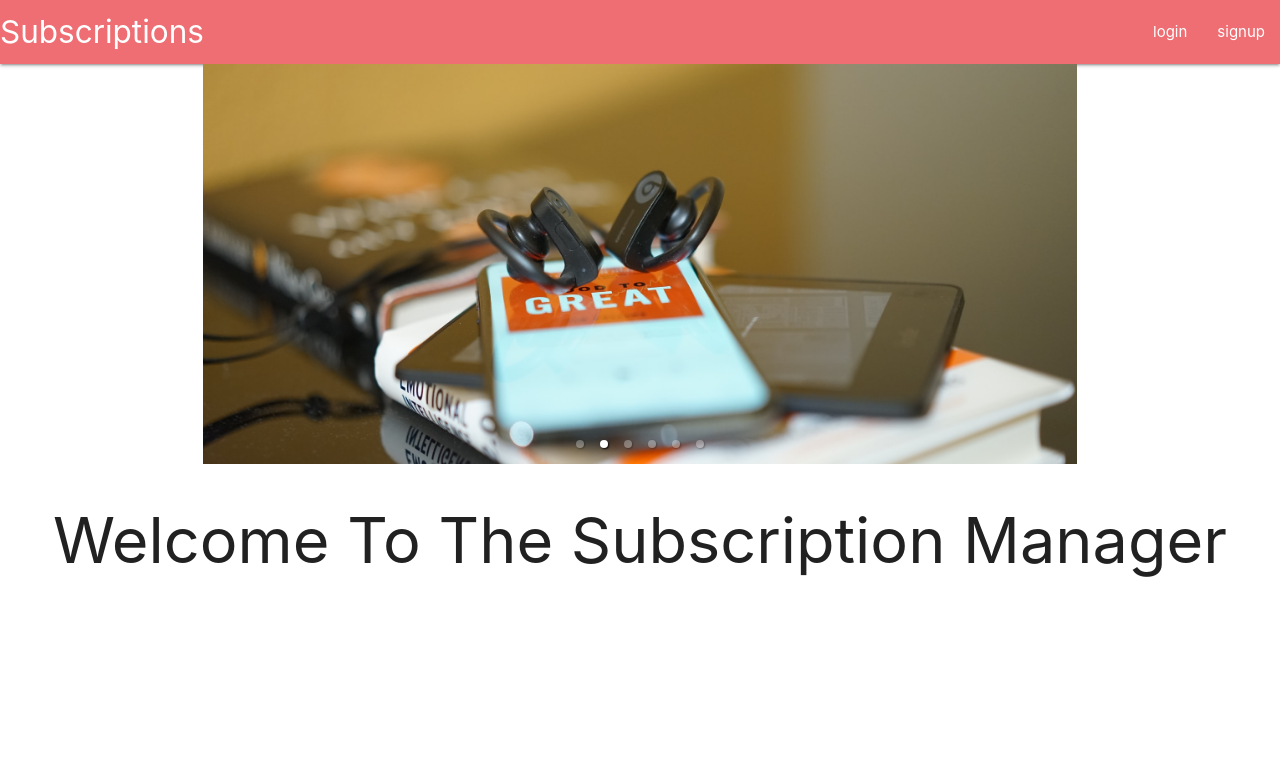
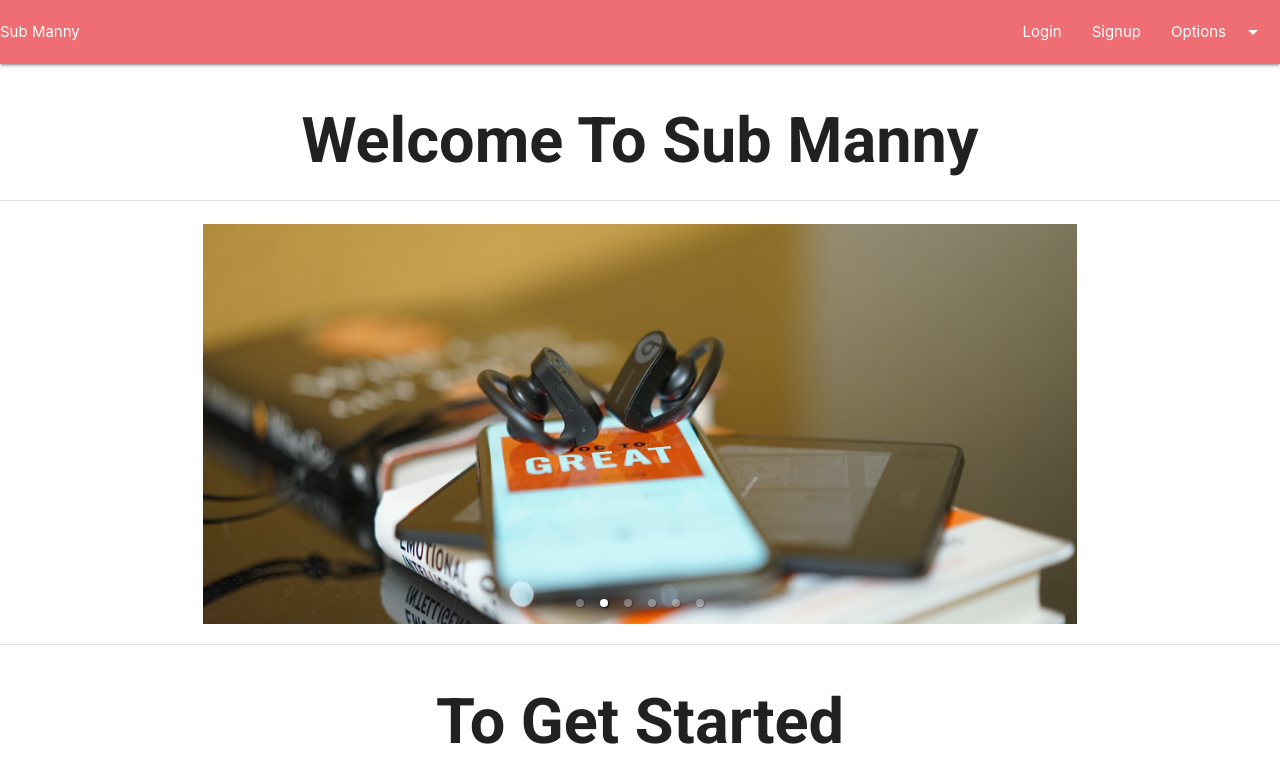
Before and after one commit to Aikeh2021/subscription-manager, a React (Create React App) app in the folder client/: page / in a window 1280 px wide. Shown: the top 782 px of the page. Built offline with nearby package versions, Linux system fonts and the light colour scheme.

Commit message:
Converted the Navbar to links and navlinks to prevent unnecessary rerendering.

```diff
--- a/client/public/index.html
+++ b/client/public/index.html
@@ -24,6 +24,10 @@
 
     <!-- Compiled and minified JavaScript -->
     <script src="https://cdnjs.cloudflare.com/ajax/libs/materialize/1.0.0/js/materialize.min.js"></script>
+
+    <!-- Google Fonts Link -->
+    <link rel="preconnect" href="https://fonts.gstatic.com">
+    <link href="https://fonts.googleapis.com/css2?family=Roboto:wght@700&display=swap" rel="stylesheet">
     <!--
       Notice the use of %PUBLIC_URL% in the tags above.
       It will be replaced with the URL of the `public` folder during the build.
--- a/client/src/components/Navbar/Navbar.jsx
+++ b/client/src/components/Navbar/Navbar.jsx
@@ -1,26 +1,26 @@
 import React from 'react';
+import { Link, NavLink } from 'react-router-dom';
 
 
 const navbar = () => {
     return (
         <div>
-           {/* <!-- Dropdown Structure --> */}
+          {/* <!-- Dropdown Structure --> */}
 <ul id="dropdown1" class="dropdown-content">
-  <li><a href="/">one</a></li>
-  <li><a href="/">two</a></li>
+  <li><NavLink to="/">About</NavLink></li>
   <li class="divider"></li>
-  <li><a href="/">signout</a></li>
+  <li><NavLink to="/">Contact Us</NavLink></li>
+  <li class="divider"></li>
+  <li><NavLink to="/">Sign Out</NavLink></li>
 </ul>
 <nav>
   <div class="nav-wrapper">
-    <a href="/" class="brand-logo">Subscriptions</a>
+    <Link to="/">Sub Manny</Link>
     <ul class="right hide-on-med-and-down">
-      {/* loads each page individually */}
-      <li><a href="/login">login</a></li>
-      <li><a href="/signup">signup</a></li>
-
- {/* This is a drop down arroww */}
-      {/* <li><a className="dropdown-trigger" href="#!" data-target="dropdown1">Dropdown<i className="material-icons right">arrow_drop_down</i></a></li> */}
+      <li><NavLink to="/login">Login</NavLink></li>
+      <li><NavLink to="/signup">Signup</NavLink></li>
+      {/* <!-- Dropdown Trigger --> */}
+      <li><a class="dropdown-trigger" href="#!" data-target="dropdown1">Options<i class="material-icons right">arrow_drop_down</i></a></li>
     </ul>
   </div>
 </nav>
--- a/client/src/containers/Home/Home.jsx
+++ b/client/src/containers/Home/Home.jsx
@@ -43,6 +43,9 @@ const Home = () => {
 
     return (
         <div>
+            <h1 style={{textAlign:"center", fontFamily: 'Roboto'}}>Welcome To Sub Manny</h1>
+            <div className="divider"></div>
+            <br />
             <div className="container">
                 <div className="row">
                     <div className="col s12">
@@ -50,8 +53,8 @@ const Home = () => {
                     </div>
                 </div>
             </div>
-
-            <h1 style={{textAlign:"center"}}>Welcome To The Subscription Manager</h1>
+    <div className="divider"></div>
+            <h1 style={{textAlign:"center", fontFamily: 'Roboto'}}>To Get Started</h1>
         </div>
     );
 };
```
